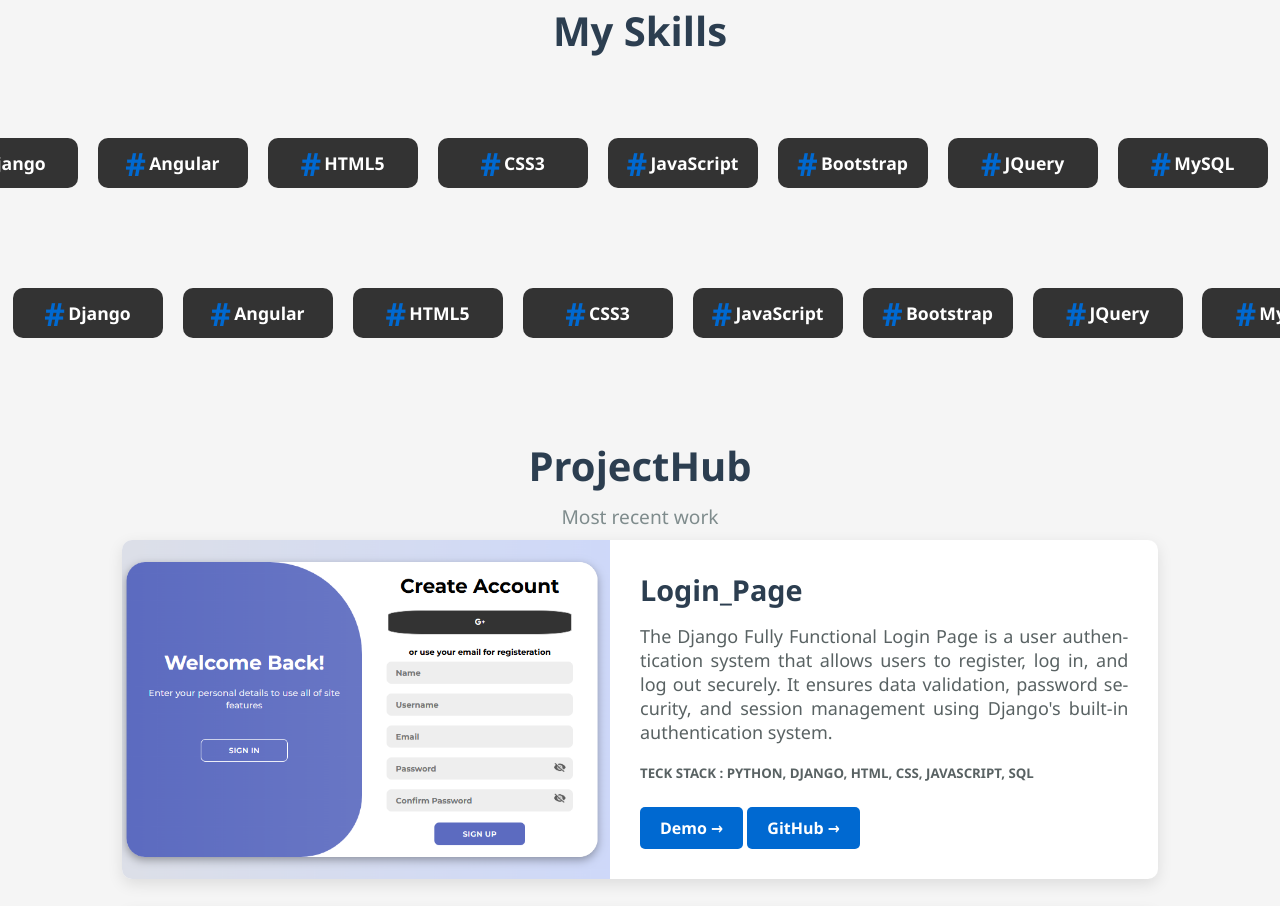
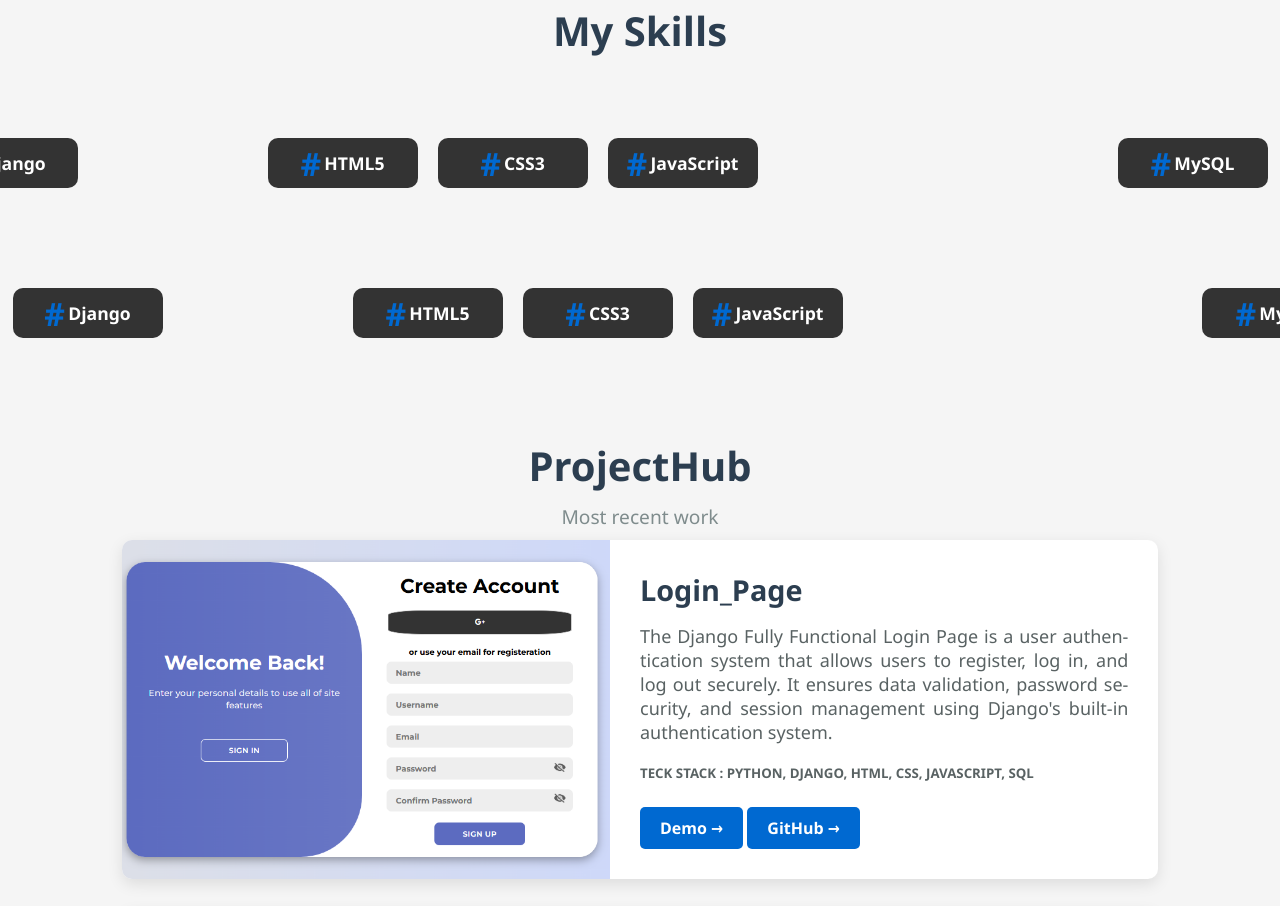
Before and after one commit to AjinCodeHub/Ajin-Portfolio, a plain HTML site: page index.html in a window 1280 px wide. Shown: the part 1347-2253 px from the top of the page. Drawn offline with nearby package versions, Linux system fonts and the light colour scheme.

Commit message:
Comment out unused tags and skills
Comment out unused tags and skills in index.html

```diff
--- a/index.html
+++ b/index.html
@@ -75,40 +75,40 @@
                 Python</div>
             <div class="tags tags2"><span>#</span>
                 Django</div>
-            <div class="tags tags3"><span>#</span>
-                Angular</div>
+            <!-- <div class="tags tags3"><span>#</span>
+                Angular</div> -->
             <div class="tags tags4"><span>#</span>
                 HTML5</div>
             <div class="tags tags5"><span>#</span>
                 CSS3</div>
             <div class="tags tags6"><span>#</span>
                 JavaScript</div>
-            <div class="tags tags7"><span>#</span>
-                Bootstrap</div>
-            <div class="tags tags8"><span>#</span>
-                JQuery</div>
+            <!-- <div class="tags tags7"><span>#</span>
+                Bootstrap</div> -->
+            <!-- <div class="tags tags8"><span>#</span>
+                JQuery</div> -->
             <div class="tags tags9"><span>#</span>
                 MySQL</div>
-            <div class="tags tags10"><span>#</span>
-                MonogoDB</div>
+            <!-- <div class="tags tags10"><span>#</span>
+                MonogoDB</div> -->
         </div>
         <div class="skills-list animate-on-scroll">
-            <div class="tag_s tags1"><span>#</span>
-                MonogoDB</div>
+            <!-- <div class="tag_s tags1"><span>#</span>
+                MonogoDB</div> -->
             <div class="tag_s tags2"><span>#</span>
                 MySQL</div>
-            <div class="tag_s tags3"><span>#</span>
-                JQuery</div>
-            <div class="tag_s tags4"><span>#</span>
-                Bootstrap</div>
+            <!-- <div class="tag_s tags3"><span>#</span>
+                JQuery</div> -->
+            <!-- <div class="tag_s tags4"><span>#</span>
+                Bootstrap</div> -->
             <div class="tag_s tags5"><span>#</span>
                 JavaScript</div>
             <div class="tag_s tags6"><span>#</span>
                 CSS3</div>
             <div class="tag_s tags7"><span>#</span>
                 HTML5</div>
-            <div class="tag_s tags8"><span>#</span>
-                Angular</div>
+            <!-- <div class="tag_s tags8"><span>#</span>
+                Angular</div> -->
             <div class="tag_s tags9"><span>#</span>
                 Django</div>
             <div class="tag_s tags10"><span>#</span>
```
